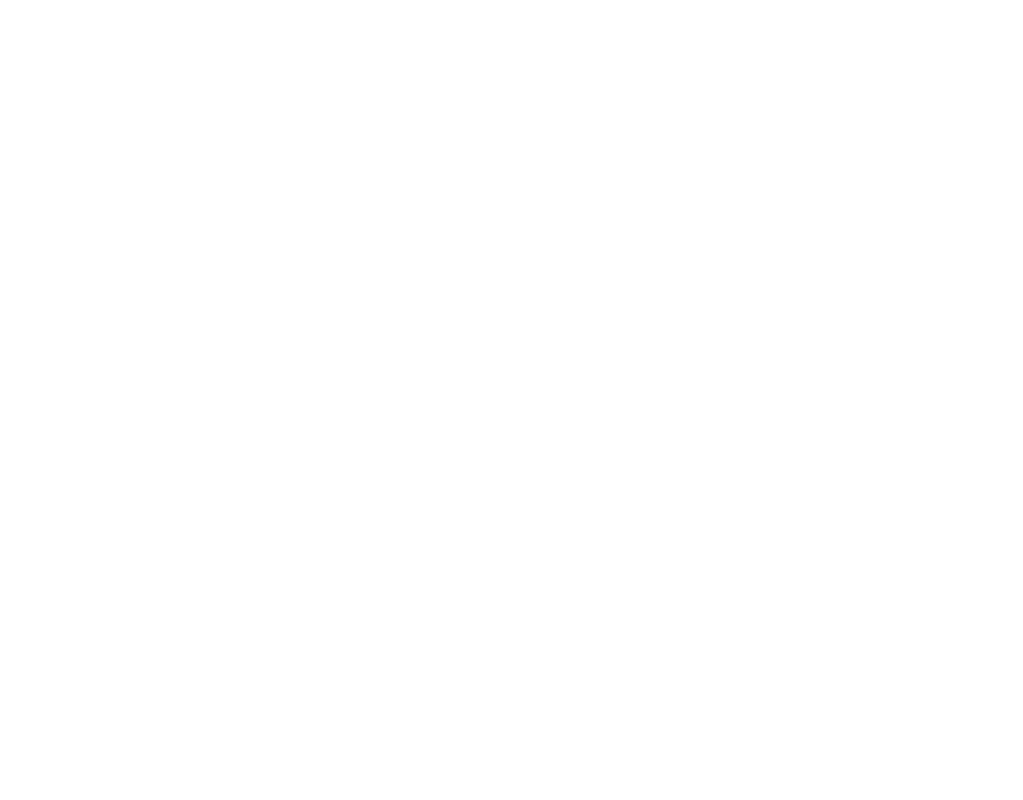
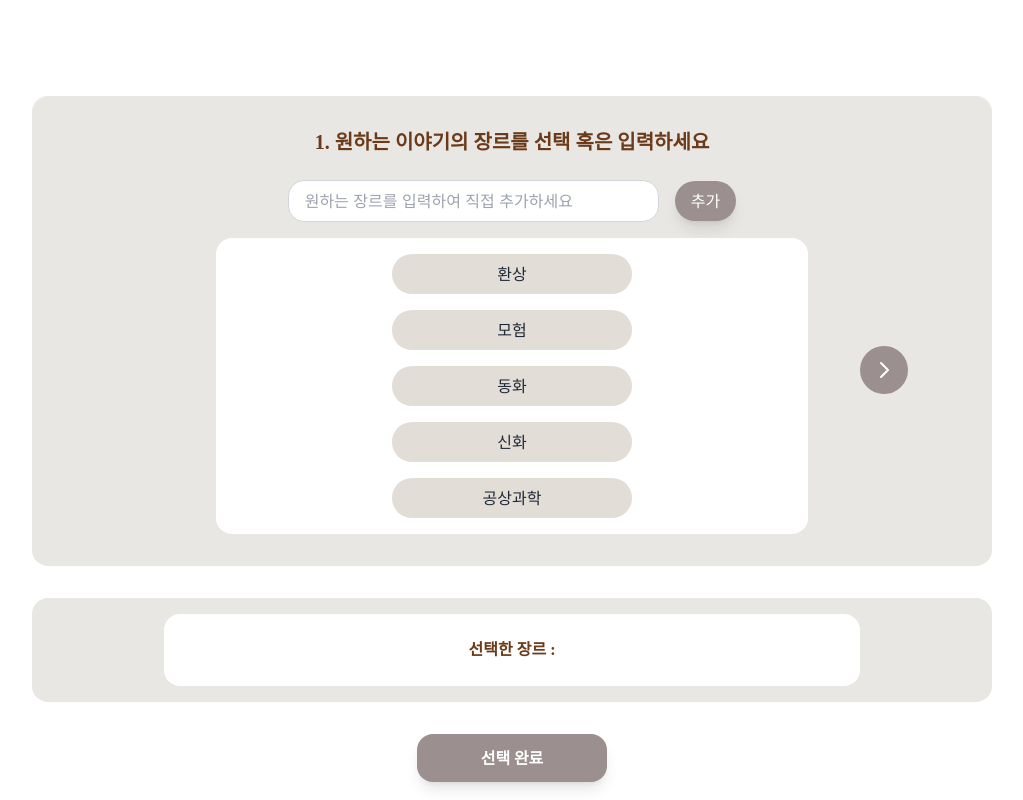
Before and after one commit to tuk-iBooK/Frontend, a React (Create React App) app: page /genre in a window 1280 px wide. Before the commit this address had no page. Shown: the whole page, without its empty margins (128-1151 px from the left). Built offline with nearby package versions, Linux system fonts and the light colour scheme.

Commit message:
장르선택 페이지 퍼블리싱

```diff
--- a/package.json
+++ b/package.json
@@ -15,7 +15,7 @@
     "react": "^18.2.0",
     "react-dom": "^18.2.0",
     "react-redux": "^9.1.0",
-    "react-router-dom": "^6.22.0",
+    "react-router-dom": "^6.22.2",
     "react-scripts": "5.0.1",
     "typescript": "^4.9.5",
     "web-vitals": "^2.1.4"
--- a/src/App.tsx
+++ b/src/App.tsx
@@ -6,6 +6,7 @@ import MainPage from "./pages/MainPage";
 import SignUp from "./pages/SignUp";
 import SettingPageFirst from "./pages/SettingPageFirst";
 import SettingPage from "./pages/SettingPage";
+import GenreSettingPage from "./pages/GenreSettingPage";
 
 function App() {
   return (
@@ -17,6 +18,7 @@ function App() {
           <Route path="/signup" element={<SignUp />} />
           <Route path="/settingfirst" element={<SettingPageFirst />} />
           <Route path="/setting" element={<SettingPage />} />
+          <Route path="/genre" element={<GenreSettingPage />} />
         </Routes>
       </div>
     </BrowserRouter>
--- a/src/components/Box/GenreBox.tsx
+++ b/src/components/Box/GenreBox.tsx
@@ -1,5 +1,4 @@
 import React, { useState } from "react";
-// import addLogo from "../../public/images/add.png";
 
 interface GenreBoxProps {
   selectedGenres: string[];
@@ -14,21 +13,14 @@ const GenreBox: React.FC<GenreBoxProps> = ({
 }) => {
   const [newGenre, setNewGenre] = useState("");
   const [enterPressed, setEnterPressed] = useState(false);
-  const [genres, setGenres] = useState<string[]>([
-    "공포",
-    "SF",
-    "로맨스",
-    "판타지",
-    "코미디",
-    "액션",
-    "스포츠",
-    "성장",
-    "청춘",
-    "드라마",
-    "스릴러",
-    "타임루프",
-    "재난",
-  ]);
+
+  const genres: { [key: string]: string } = {
+    환상: "fantasy",
+    모험: "adventure",
+    동화: "fairy_tale",
+    신화: "mythology",
+    과학소설: "science_fiction",
+  };
 
   const handleInputChange = (event: React.ChangeEvent<HTMLInputElement>) => {
     if (!enterPressed) {
@@ -38,9 +30,11 @@ const GenreBox: React.FC<GenreBoxProps> = ({
 
   const handleAddGenre = () => {
     if (newGenre.trim() !== "") {
-      onGenreSubmit(newGenre.trim());
-      setGenres([...genres, newGenre.trim()]);
-      setNewGenre("");
+      const englishGenre = genres[newGenre.trim()];
+      if (englishGenre) {
+        onGenreSubmit(englishGenre);
+        setNewGenre("");
+      }
     }
   };
 
@@ -61,12 +55,12 @@ const GenreBox: React.FC<GenreBoxProps> = ({
   };
 
   const renderGenreButtons = () => {
-    return genres.map((genre, index) => (
+    return Object.keys(genres).map((koreanGenre, index) => (
       <div
         className="genreButton"
         key={index}
         style={{
-          backgroundColor: selectedGenres.includes(genre)
+          backgroundColor: selectedGenres.includes(genres[koreanGenre])
             ? "#9B8F8F"
             : "#E3DDD7",
           width: "78.6px",
@@ -78,14 +72,16 @@ const GenreBox: React.FC<GenreBoxProps> = ({
           alignItems: "center",
           cursor: "pointer",
         }}
-        onClick={() => handleGenreClick(genre)}
+        onClick={() => handleGenreClick(genres[koreanGenre])}
       >
         <p
           style={{
-            color: selectedGenres.includes(genre) ? "#FFFFFF" : "#000000",
+            color: selectedGenres.includes(genres[koreanGenre])
+              ? "#FFFFFF"
+              : "#000000",
           }}
         >
-          {genre}
+          {koreanGenre}
         </p>
       </div>
     ));
@@ -112,14 +108,14 @@ const GenreBox: React.FC<GenreBoxProps> = ({
               value={newGenre}
               onChange={handleInputChange}
               onKeyDown={handleInputKeyDown}
-              placeholder="원하는 장르를 추가하세요"
+              placeholder="환상, 모험, 동화, 신화, 과학 소설"
               className="w-11/12 h-[44px] text-15 ml-[10px] flex-1"
             />
           </div>
           <button className="flex items-center pr-1" onClick={handleAddGenre}>
             <img
               src={process.env.PUBLIC_URL + "/images/add.png"}
-              className="w-8 h-8 curdor-pointer"
+              className="w-8 h-8 cursor-pointer"
             />
           </button>
         </div>
--- /dev/null
+++ b/src/pages/GenreSettingPage.tsx
@@ -0,0 +1,150 @@
+import React, { useState } from "react";
+import { useNavigate } from "react-router-dom";
+
+const GenreSettingPage: React.FC = () => {
+  const [selectedGenres, setSelectedGenres] = useState<string[]>([]);
+  const [additionalGenre, setAdditionalGenre] = useState<string>("");
+  const navigate = useNavigate();
+
+  const handleGenreClick = (genre: string) => {
+    setSelectedGenres((prevGenres) =>
+      prevGenres.includes(genre)
+        ? prevGenres.filter((g) => g !== genre)
+        : [...prevGenres, genre]
+    );
+  };
+
+  const handleAddGenre = () => {
+    if (additionalGenre.trim() !== "") {
+      setSelectedGenres((prevGenres) => [
+        ...prevGenres,
+        additionalGenre.trim(),
+      ]);
+      setAdditionalGenre("");
+    }
+  };
+
+  const handleRemoveGenre = (genre: string) => {
+    setSelectedGenres((prevGenres) => prevGenres.filter((g) => g !== genre));
+  };
+
+  const handleSubmit = (e: React.FormEvent) => {
+    e.preventDefault();
+    console.log("Selected genres:", selectedGenres);
+  };
+
+  const handleNextPage = () => {
+    navigate("/settingfirst");
+  };
+
+  return (
+    <div className="w-full h-full flex flex-col justify-center items-center">
+      <div className="w-3/4 mt-24 flex-1 justify-between items-center">
+        <div className="bg-[#E9E7E4] p-4 mb-8 rounded-2xl">
+          <div className="text-xl font-bold text-[#6B3A18] font-['Inria'] p-4">
+            1. 원하는 이야기의 장르를 선택 혹은 입력하세요
+          </div>
+          <div className="">
+            <input
+              type="text"
+              value={additionalGenre}
+              onChange={(e) => setAdditionalGenre(e.target.value)}
+              placeholder="원하는 장르를 입력하여 직접 추가하세요"
+              className="mt-2 w-2/5 py-2 p-4 border border-gray-300 rounded-2xl"
+            />
+            <button
+              className="ml-4 px-4 py-2 rounded-full text-white bg-[#9B8F8F] hover:bg-[#E9E7E4] hover:text-[#898181] text-center shadow-lg shadow-black-800/80 dark:shadow-lg dark:shadow-black-800/80"
+              onClick={handleAddGenre}
+            >
+              추가
+            </button>
+          </div>
+          <div className="flex justify-center items-center m-4">
+            <div className="bg-[#E9E7E4] p-4 rounded-2xl w-1/5 flex justify-center items-center">
+              {/* <button
+                className="w-12 h-12 bg-blue-500 text-white rounded-full flex justify-center items-center"
+                onClick={handleNextPage}
+              >
+                <svg
+                  xmlns="http://www.w3.org/2000/svg"
+                  className="h-6 w-6"
+                  fill="none"
+                  viewBox="0 0 24 24"
+                  stroke="currentColor"
+                >
+                  <path
+                    strokeLinecap="round"
+                    strokeLinejoin="round"
+                    strokeWidth={2}
+                    d="M9 5l7 7-7 7"
+                  />
+                </svg>
+              </button> */}
+            </div>
+            <div className="flex flex-col w-4/5 space-y-4 p-4 bg-white justify-center items-center rounded-2xl">
+              {["환상", "모험", "동화", "신화", "공상과학"].map(
+                (genre, index) => (
+                  <button
+                    key={index}
+                    className={`py-2 px-4 rounded-full w-60 h-10 ${
+                      selectedGenres.includes(genre)
+                        ? "bg-[#9B8F8F] text-white font-bold"
+                        : "bg-[#E3DDD7] text-gray-800"
+                    }`}
+                    onClick={() => handleGenreClick(genre)}
+                  >
+                    {genre}
+                  </button>
+                )
+              )}
+            </div>
+            <div className="bg-[#E9E7E4] p-4 mb-8 rounded-2xl w-1/5 flex justify-center items-center">
+              <button
+                className="w-12 h-12 bg-[#9B8F8F] text-white rounded-full flex justify-center items-center"
+                onClick={handleNextPage}
+              >
+                <svg
+                  xmlns="http://www.w3.org/2000/svg"
+                  className="h-6 w-6"
+                  fill="none"
+                  viewBox="0 0 24 24"
+                  stroke="currentColor"
+                >
+                  <path
+                    strokeLinecap="round"
+                    strokeLinejoin="round"
+                    strokeWidth={2}
+                    d="M9 5l7 7-7 7"
+                  />
+                </svg>
+              </button>
+            </div>
+          </div>
+        </div>
+      </div>
+
+      <div className="w-3/4 flex p-4 bg-[#E9E7E4] rounded-2xl justify-center">
+        <div className=" w-3/4 bg-white text-m font-bold text-[#6B3A18] font-['Inria'] p-6 rounded-2xl">
+          선택한 장르 :{" "}
+          {selectedGenres.map((genre, index) => (
+            <button
+              key={index}
+              className="px-4 py-1 bg-[#9B8F8F] text-white rounded-2xl m-2"
+              onClick={() => handleRemoveGenre(genre)}
+            >
+              {genre} &#10006;
+            </button>
+          ))}
+        </div>
+      </div>
+      <button
+        className="mb-4 mt-8 px-16 py-3 pr-16 font-bold text-white bg-[#9B8F8F] hover:bg-[#E9E7E4] hover:text-[#898181] rounded-2xl text-center shadow-lg shadow-black-800/80 dark:shadow-lg dark:shadow-black-800/80"
+        onClick={handleSubmit}
+      >
+        선택 완료
+      </button>
+    </div>
+  );
+};
+
+export default GenreSettingPage;
--- a/src/pages/SettingPageFirst.tsx
+++ b/src/pages/SettingPageFirst.tsx
@@ -115,7 +115,6 @@ const SettingPageFirst: React.FC = () => {
             </div>
           </div>
         </div>
-        {/* 다음버튼 */}
         <div className="flex flex-col items-end">
           <button
             className="px-16 py-3 pr-16 font-bold text-white bg-[#9B8F8F] hover:bg-[#E9E7E4] hover:text-[#898181] rounded-2xl text-center shadow-lg shadow-black-800/80 dark:shadow-lg dark:shadow-black-800/80"
--- a/src/pages/SignUp.tsx
+++ b/src/pages/SignUp.tsx
@@ -1,6 +1,6 @@
 import React, { useState } from "react";
 import { useNavigate } from "react-router-dom";
-// import axios from "axios";
+import axios from "axios";
 
 interface FormData {
   email: string;
@@ -24,28 +24,28 @@ function SignUp() {
     }));
   };
 
-  //   const handleSubmit = async (e: React.FormEvent) => {
-  //     e.preventDefault();
+  const handleSubmit = async (e: React.FormEvent) => {
+    e.preventDefault();
 
-  //     try {
-  //       const response = await axios.post(
-  //         "http://www.techeer-team-a.store:8000/api/v1/user/sign/",
-  //         formData
-  //       );
+    try {
+      const response = await axios.post(
+        "http://localhost:8000/api/auth/register/",
+        formData
+      );
 
-  //       if (response.status === 201) {
-  //         const token = response.data.token;
-  //         console.log("회원가입 성공!");
-  //         navigate("/login");
-  //       } else {
-  //         console.log(response);
-  //         console.log("회원가입 실패");
-  //       }
-  //     } catch (error) {
-  //       console.error("API 요청 중 오류가 발생했습니다", error);
-  //       console.log(formData);
-  //     }
-  //   };
+      if (response.status === 201) {
+        // const token = response.data.token;
+        console.log("회원가입 성공!");
+        navigate("/login");
+      } else {
+        console.log(response);
+        console.log("회원가입 실패");
+      }
+    } catch (error) {
+      console.error("API 요청 중 오류가 발생했습니다", error);
+      console.log(formData);
+    }
+  };
 
   return (
     <div className="min-h-screen flex flex-col justify-center">
@@ -55,7 +55,7 @@ function SignUp() {
         </div>
       </div>
       <div className="max-w-md w-full mx-auto mt-4">
-        {/* <form className="space-y-6" onSubmit={handleSubmit}> */}
+        <form className="space-y-6" onSubmit={handleSubmit}>
           <div>
             <label
               htmlFor="email"
@@ -118,7 +118,7 @@ function SignUp() {
               가입하기
             </button>
           </div>
-        {/* </form> */}
+        </form>
       </div>
     </div>
   );
```
Also changed, not shown: src/components/Box/BackgroundBox.tsx (+5 -11 lines), 2 other files (tests, documents, lock files or other folders). Lines whose indentation alone changed are shown as unchanged.
